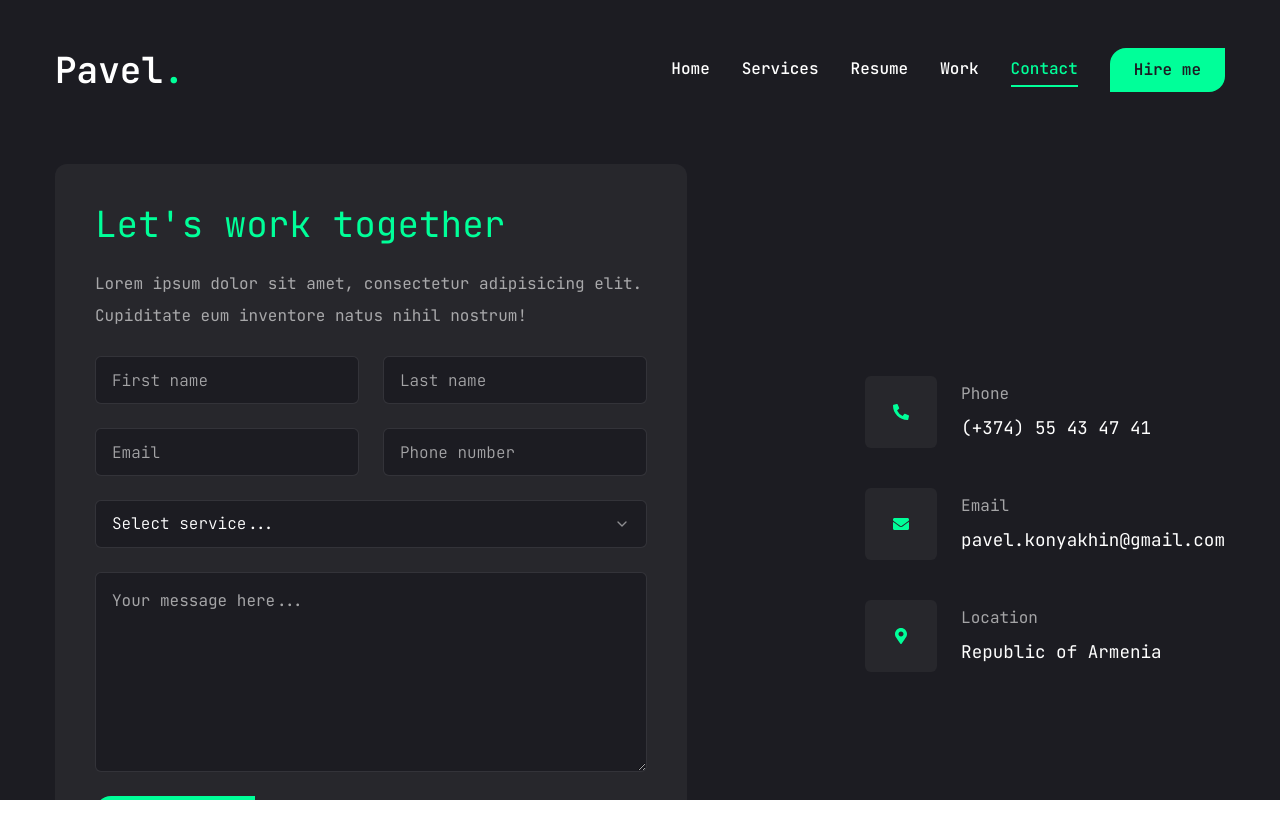
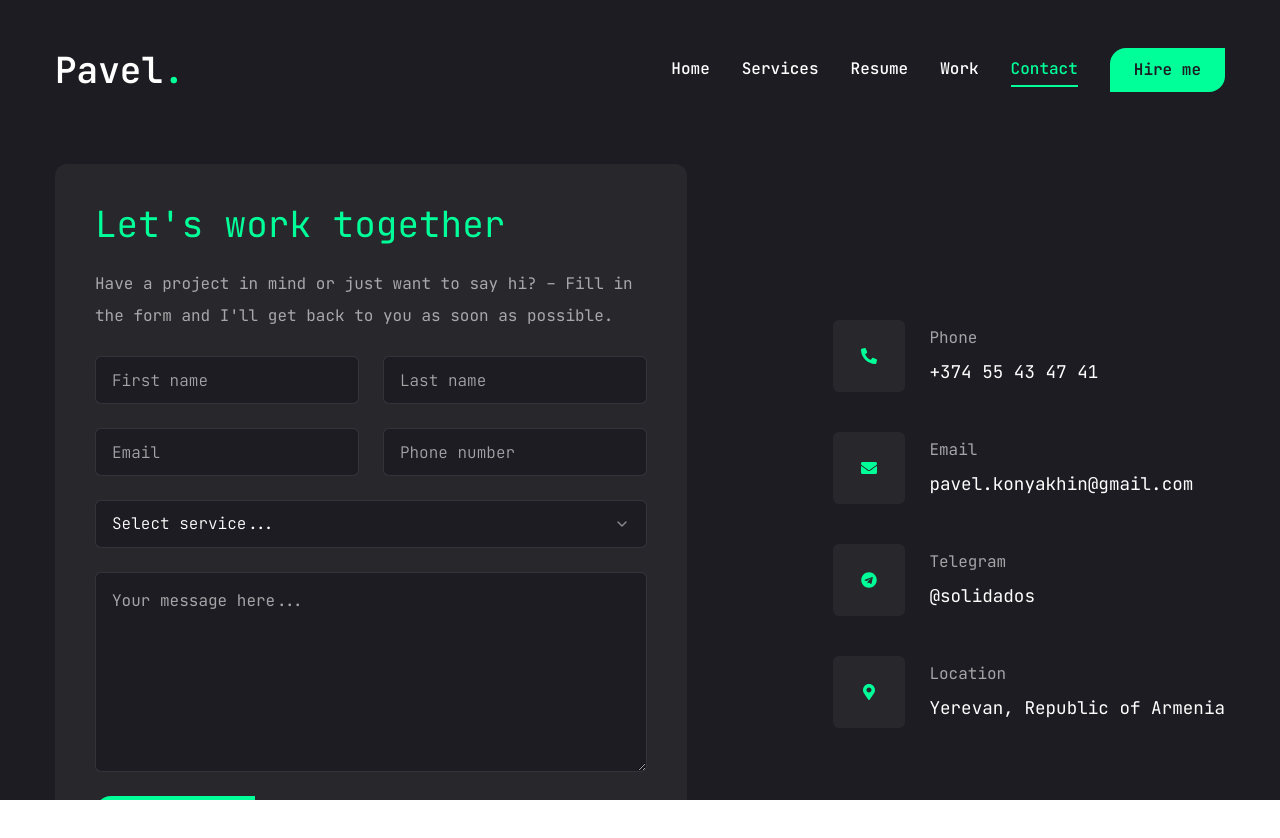
Before and after one commit to solidados/my-portfolio, a Next.js app: page /contact in a window 1280 px wide. Shown: the top 838 px of the page. Built offline with nearby package versions, Linux system fonts and the light colour scheme.

Commit message:
refactor: replace static inline data with centralized data files; update `contact`, `work`, and `resume` pages to use new structured data sources

```diff
--- a/app/contact/page.tsx
+++ b/app/contact/page.tsx
@@ -15,26 +15,7 @@
   SelectTrigger,
   SelectValue,
 } from "@/components/ui/select";
-
-import { FaPhoneAlt, FaEnvelope, FaMapMarkerAlt } from "react-icons/fa";
-
-const info = [
-  {
-    icon: <FaPhoneAlt />,
-    title: "Phone",
-    description: "(+374) 55 43 47 41",
-  },
-  {
-    icon: <FaEnvelope />,
-    title: "Email",
-    description: "pavel.konyakhin@gmail.com",
-  },
-  {
-    icon: <FaMapMarkerAlt />,
-    title: "Location",
-    description: "Republic of Armenia",
-  },
-];
+import { CONTACT_INFO, type IContactInfoItem } from '@/data/contact.data';
 
 const Contact: FC = () => {
   return (
@@ -54,8 +35,8 @@
                 Let&apos;s work together
               </h3>
               <p className="text-white/60 select-none">
-                Lorem ipsum dolor sit amet, consectetur adipisicing elit.
-                Cupiditate eum inventore natus nihil nostrum!
+                Have a project in mind or just want to say hi? – Fill in the form
+                and I&apos;ll get back to you as soon as possible.
               </p>
               <div className="grid grid-cols-1 md:grid-cols-2 gap-6">
                 <Input type="firstname" placeholder="First name" />
@@ -70,8 +51,9 @@
                 <SelectContent>
                   <SelectGroup>
                     <SelectLabel>Service select</SelectLabel>
-                    <SelectItem value="est">Web Development</SelectItem>
-                    <SelectItem value="cst">UI/UX Design</SelectItem>
+                    <SelectItem value="est">Frontend Development</SelectItem>
+                    <SelectItem value="cst">Full-Stack Development</SelectItem>
+                    <SelectItem value="cst">Performance & Architecture</SelectItem>
                     <SelectItem value="mst">Backend Development</SelectItem>
                   </SelectGroup>
                 </SelectContent>
@@ -87,14 +69,14 @@
           </div>
           <div className="flex-1 flex items-center xl:justify-end order-1 xl:order-none mb-8 xl:mb-0">
             <ul className="flex flex-col gap-10">
-              {info.map((item, index) => (
-                <li key={index} className="flex items-center gap-6">
+              {CONTACT_INFO.map((item: IContactInfoItem) => (
+                <li key={item.link} className="flex items-center gap-6">
                   <div className="w-[52px] h-[52px] xl:w-[72px] xl:h-[72px] bg-[#27272c] text-accent rounded-md flex items-center justify-center">
                     <div>{item.icon}</div>
                   </div>
                   <div className="flex-1">
-                    <h3 className="text-white/60 select-none">{item.title}</h3>
-                    <p className="text-[1.1rem]">{item.description}</p>
+                    <h3 className="text-white/60 select-none">{item.title.en}</h3>
+                    <p className="text-[1.1rem]">{item.value}</p>
                   </div>
                 </li>
               ))}
--- a/app/resume/page.tsx
+++ b/app/resume/page.tsx
@@ -143,8 +143,7 @@
   icon: "/assets/resume/skills.svg",
   title: "Skills",
   description:
-    "Lorem ipsum dolor sit amet, consectetur adipisicing elit. Alias asperiores eligendi id, minima modi perferendis quo rem tempora" +
-    " tempore voluptates. Dignissimos ex quis repellendus soluta.",
+    "Core technologies I work with daily – spanning frontend, backend, infrastructure, and tooling.",
   items: [
     {
       icon: <FaHtml5 />,
--- a/app/work/page.tsx
+++ b/app/work/page.tsx
@@ -16,72 +16,16 @@
 } from "@/components/ui/tooltip";
 import { BsArrowUpRight, BsGithub } from "react-icons/bs";
 import WorkSliderButtons from "@/components/WorkSliderButtons/WorkSliderButtons";
+import { WORK, type IProjectItem, IStackItem } from '@/data/work.data';
 
 import "swiper/css";
 
-type TStack = {
-  name: string;
-};
-
-interface IProject {
-  num: string;
-  category: string;
-  title: string;
-  description: string;
-  stack: TStack[];
-  image: string;
-  live: string;
-  github: string;
-}
-
-const projects: IProject[] = [
-  {
-    num: "01",
-    category: "frontend",
-    title: "project 1",
-    description:
-      "Lorem ipsum dolor sit amet, consectetur adipisicing elit. Cumque error officia reiciendis.",
-    stack: [{ name: "Html 5" }, { name: "Css 3" }, { name: "Javascript" }],
-    image: "/assets/work/thumb1.png",
-    live: "",
-    github: "https://github.com/solidados",
-  },
-  {
-    num: "02",
-    category: "fullstack",
-    title: "project 2",
-    description: "Lorem ipsum dolor sit amet, consectetur adipisicing elit.",
-    stack: [{ name: "React" }, { name: "Typescript" }, { name: "Node.js" }],
-    image: "/assets/work/thumb2.png",
-    live: "",
-    github: "",
-  },
-  {
-    num: "03",
-    category: "backend",
-    title: "project 3",
-    description:
-      "Lorem ipsum dolor sit amet, consectetur adipisicing elit. Accusamus, corporis explicabo harum nisi nostrum quaerat quasi reprehenderit sed vero voluptatem. Aliquam cupiditate est facere inventore.",
-    stack: [
-      { name: "Nest.js" },
-      { name: "Prisma" },
-      { name: "typeORM" },
-      { name: "Typescript" },
-    ],
-    image: "/assets/work/thumb3.png",
-    live: "",
-    github: "https://github.com/solidados",
-  },
-];
-
 const Work: FC = () => {
-  const [project, setProject] = useState<IProject>(projects[0]);
+  const [project, setProject] = useState<IProjectItem>(WORK.items[0]);
 
   const handleSlideChange = (swiper: SwiperType) => {
-    // get current slide index
     const currentIndex = swiper.activeIndex;
-    // update project state based on current slide index
-    setProject(projects[currentIndex]);
+    setProject(WORK.items[currentIndex]);
   };
 
   return (
@@ -102,11 +46,11 @@
                 {project.num}
               </div>
               <h2 className="text-[2.625rem] leading-none text-white group-hover:text-accent transition-all duration-500 capitalize">
-                {project.category} project
+                {project.category.en} project
               </h2>
-              <p className="text-white/60">{project.description}</p>
+              <p className="text-white/60">{project.description.en}</p>
               <ul className="flex gap-4">
-                {project.stack.map((item, index) => (
+                {project.stack.map((item: IStackItem, index: number) => (
                   <li key={index} className="text-xl text-accent">
                     {item.name}
                     {index !== project.stack.length - 1 && ","}
@@ -152,16 +96,16 @@
               className="xl:h-[520px] mb-12 relative"
               onSlideChange={handleSlideChange}
             >
-              {projects.map((project, index) => (
+              {WORK.items.map((item: IProjectItem, index) => (
                 <SwiperSlide key={index} className="w-full">
                   <div className="h-[460px] relative group flex justify-center items-center bg-pink-50/20">
                     <div className="absolute top-0 bottom-0 w-full h-full bg-black/10 z-10"></div>
                     <div className="relative w-full h-full">
                       <Image
-                        src={project.image}
+                        src={item.image}
                         fill
                         className="object-cover overflow-hidden"
-                        alt={project.title}
+                        alt={item.title}
                       />
                     </div>
                   </div>
@@ -170,7 +114,7 @@
               <WorkSliderButtons
                 containerStyles="flex gap-2 absolute right-0 bottom-[calc(50%_-_22px)] xl:bottom-0 z-20 w-full justify-between xl:w-max xl:justify-none"
                 buttonStyles="bg-accent hover:bg-accent-hover text-primary text-[22px] w-[44px] h-[44px] flex justify-center items-center transition-all"
-                iconStyles={""}
+                iconStyles=""
               />
             </Swiper>
           </div>
--- a/data/services.data.ts
+++ b/data/services.data.ts
@@ -40,7 +40,7 @@
     {
       num: '03',
       title: {
-        en: 'Performance & Architecture',
+        en: 'Performance & Arch',
         ru: 'Производительность и архитектура',
       },
       description: {
```
